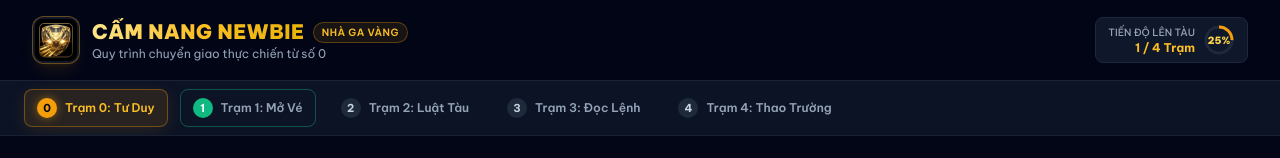
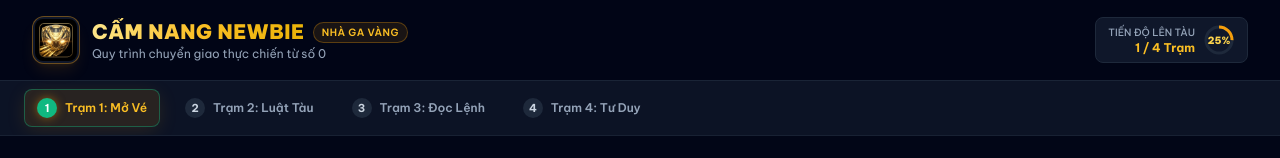
Before and after one commit to tqdung91nguyengiathieu-max/cam-nang-newbie, a plain HTML site: page index.html in a window 1280 px wide. Shown: the top 158 px of the page. Drawn offline with nearby package versions, Linux system fonts and the light colour scheme.

Commit message:
Cap nhat thanh tab: bo Tram 0 va doi ten Tram 4 thanh Tu Duy

```diff
--- a/index.html
+++ b/index.html
@@ -98,11 +98,7 @@
     <!-- STATION TABS BAR -->
     <div class="bg-slate-900/80 border-t border-slate-800/80 px-2 sm:px-6 overflow-x-auto scrollbar-none">
       <div class="max-w-7xl mx-auto flex items-center justify-between sm:justify-start gap-1 sm:gap-3 py-2">
-        <button onclick="switchStation(0)" id="tab-btn-0" class="station-tab active flex items-center gap-2 px-3 py-2 rounded-lg text-xs font-semibold whitespace-nowrap transition-all">
-          <span class="w-5 h-5 rounded-full flex items-center justify-center text-[11px] font-bold bg-emerald-500 text-slate-950 step-badge">0</span>
-          <span>Trạm 0: Tư Duy</span>
-        </button>
-        <button onclick="switchStation(1)" id="tab-btn-1" class="station-tab flex items-center gap-2 px-3 py-2 rounded-lg text-xs font-semibold whitespace-nowrap transition-all text-slate-400 hover:text-slate-200">
+        <button onclick="switchStation(1)" id="tab-btn-1" class="station-tab active flex items-center gap-2 px-3 py-2 rounded-lg text-xs font-semibold whitespace-nowrap transition-all">
           <span class="w-5 h-5 rounded-full flex items-center justify-center text-[11px] font-bold bg-amber-500 text-slate-950 step-badge">1</span>
           <span>Trạm 1: Mở Vé</span>
         </button>
@@ -116,7 +112,7 @@
         </button>
         <button onclick="switchStation(4)" id="tab-btn-4" class="station-tab flex items-center gap-2 px-3 py-2 rounded-lg text-xs font-semibold whitespace-nowrap transition-all text-slate-400 hover:text-slate-200">
           <span class="w-5 h-5 rounded-full flex items-center justify-center text-[11px] font-bold bg-slate-800 text-slate-300 step-badge">4</span>
-          <span>Trạm 4: Thao Trường</span>
+          <span>Trạm 4: Tư Duy</span>
         </button>
       </div>
     </div>
```
